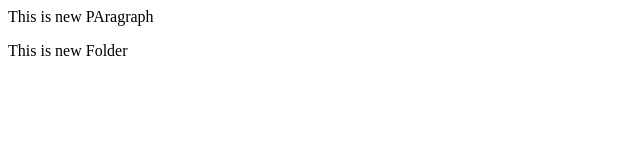
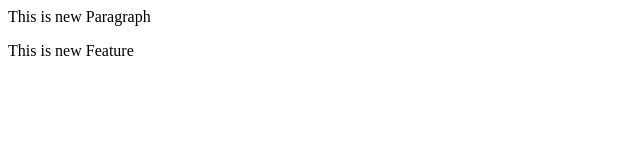
Before and after one commit to Tejassk23/localrepo, a plain HTML site: page index.html in a window 1280 px wide. Shown: the full height of the page, 0-640 px from the left. Drawn offline with Linux system fonts and the light colour scheme.

Commit message:
save changes in index.html

```diff
--- a/index.html
+++ b/index.html
@@ -1,2 +1,2 @@
-<p>This is new PAragraph</p>
-<h>This is new Folder</h>
+<p>This is new Paragraph</p>
+<h>This is new Feature</h>
```
